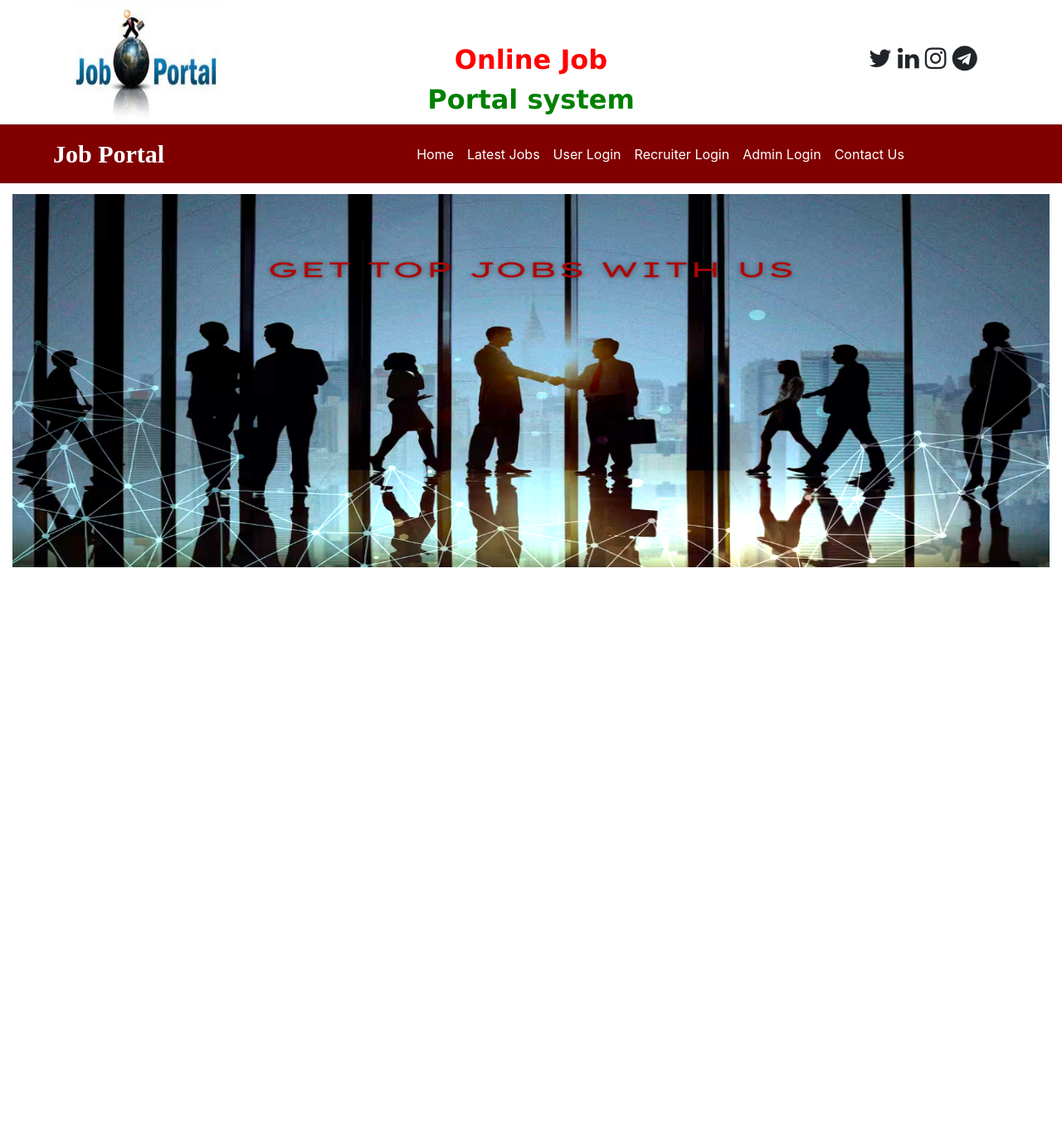
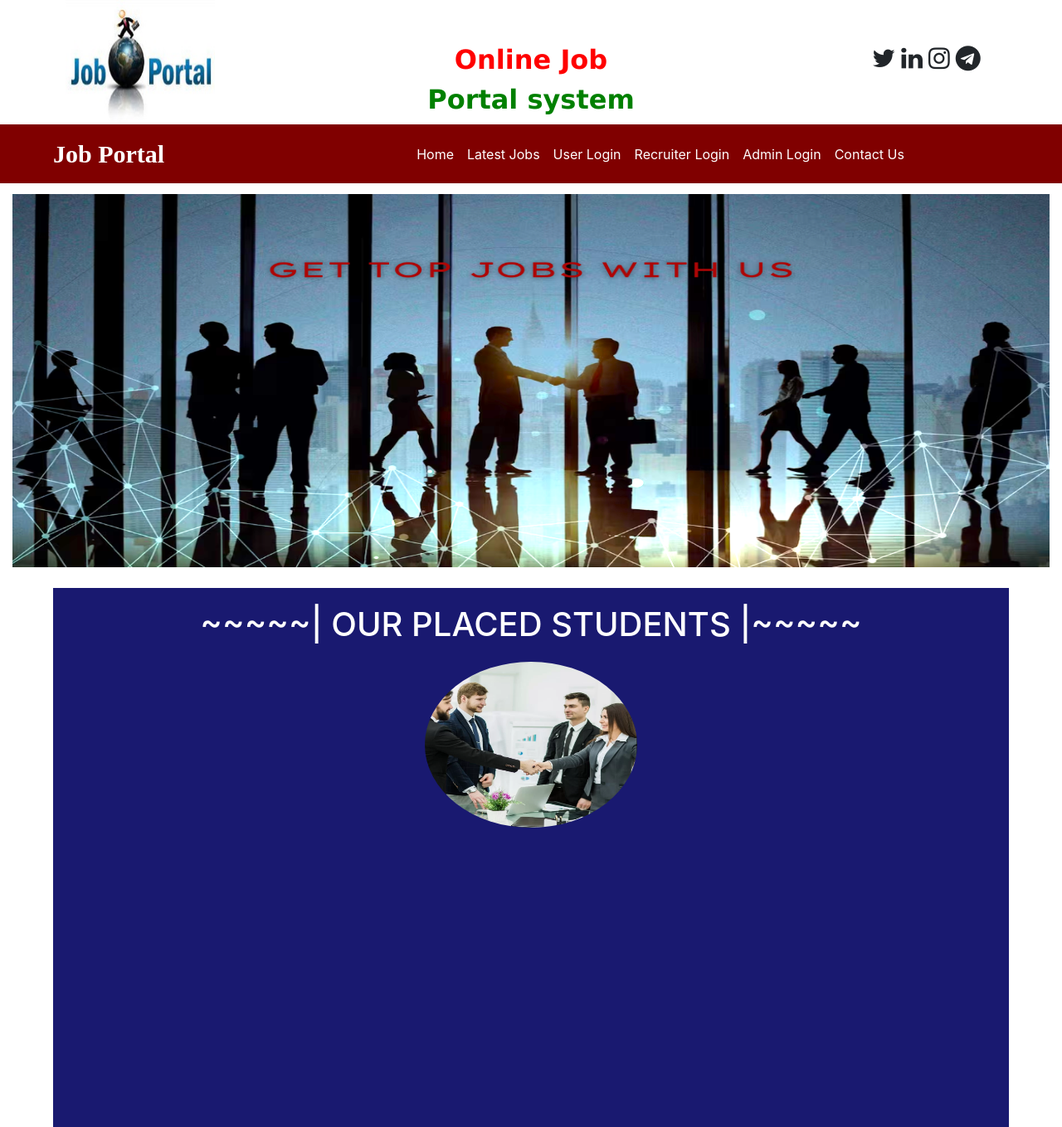
Before and after one commit to Binary-Builder/Online-Job-Portal, a Django app: page / in a window 1280 px wide. Shown: the whole page at 83% size. Before the commit the page ends 684 px from the top, so only its background shows below. Run offline with Django 4.2, Linux system fonts and the light colour scheme.

Commit message:
Updating changes made

```diff
--- a/job/templates/admin_login.html
+++ b/job/templates/admin_login.html
@@ -11,7 +11,7 @@
     <label><b>Password</b></label>
     <input type="password" class="form-control" name="pwd" placeholder="Enter Password">
 
-    <input type="submit" class="btn btn-primary">
+    <input type="submit" class="btn btn-primary" style="margin-top: 2%;">
 </form>
 
 {% if error == "no" %}
--- a/job/templates/index.html
+++ b/job/templates/index.html
@@ -4,8 +4,25 @@
 
 {% include 'navigation.html' %}
 
+<style>
+    .container{
+        max-width: 90% ;
+    }
+</style>
+
 <div class="container-fluid" style="margin-top:1%">
     <img src="{% static 'images/pehla.png' %}" style="height:450px;width:100%">
 </div>
 
+<!-- Midnight Blue Section -->
+<div class="container" style="background-color: midnightblue; height: 650px; margin-top: 2%; padding: 20px; text-align: center;">
+    <h1 class="text-white">~~~~~| OUR PLACED STUDENTS |~~~~~</h1>
+
+    <div class="row justify-content-center">
+        <div class="col-md-3">
+            <img src="{% static 'images/f.png' %}" style="width: 100%; margin-top: 5%; height: 200px; border-radius: 50%;">
+        </div>
+    </div>
+</div>
+
 {% endblock %}
```
Also changed, not shown: db.sqlite3, job/static/images/f.png (added), media/demo-image_JqZR1o6.png (added), media/demo-image_X5MQU1D.png (added), media/image.jpg (added), media/png-transparent-female-avatar-girl-face-woman-user-flat-classy-users-icon_4NkmXet_E784XTH.png (added), media/png-transparent-female-avatar-girl-face-woman-user-flat-classy-users-icon_MzfEKIx.png (added).
